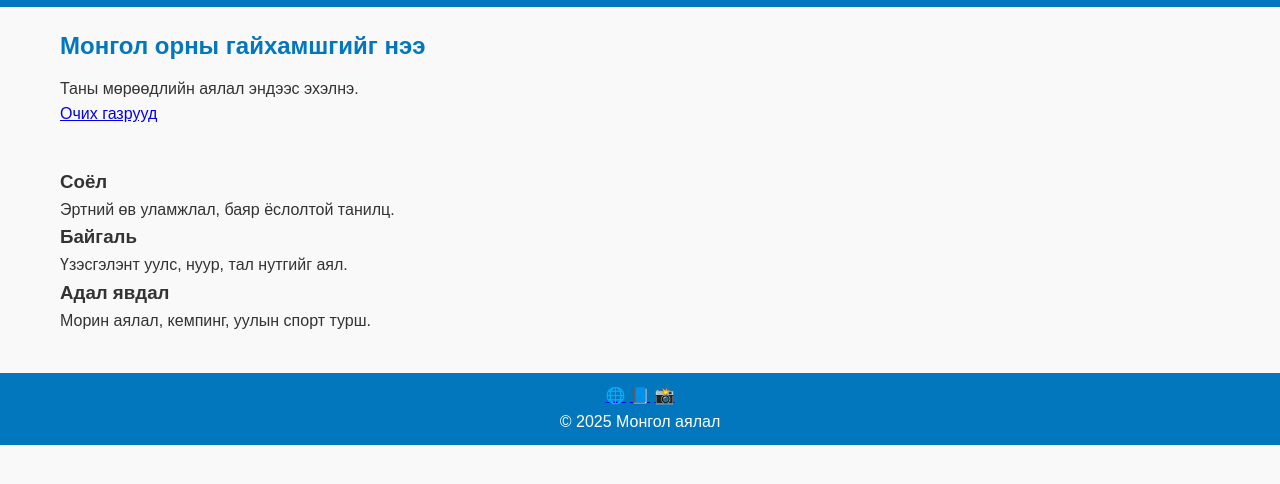
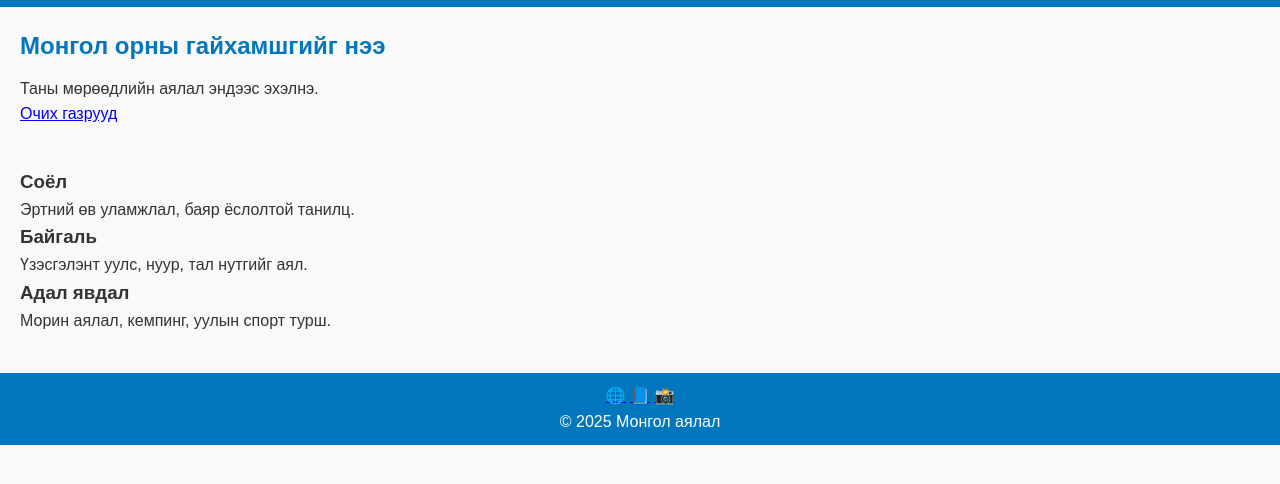
Before and after one commit to davaaka/minii-aylal, a plain HTML site: page index.html in a window 1280 px wide. Shown: the part 64-548 px from the top of the page. Drawn offline with Linux system fonts and the light colour scheme.

Commit message:
Update style.css

```diff
--- a/style.css
+++ b/style.css
@@ -137,9 +137,3 @@ footer {
   padding: 10px;
   margin-top: 20px;
 }
-/* Content Center */
-main, section {
-  max-width: 1200px; /* Дээд өргөн */
-  margin: 0 auto; /* Төвд нь байрлуулна */
-  padding: 20px;
-}
```
